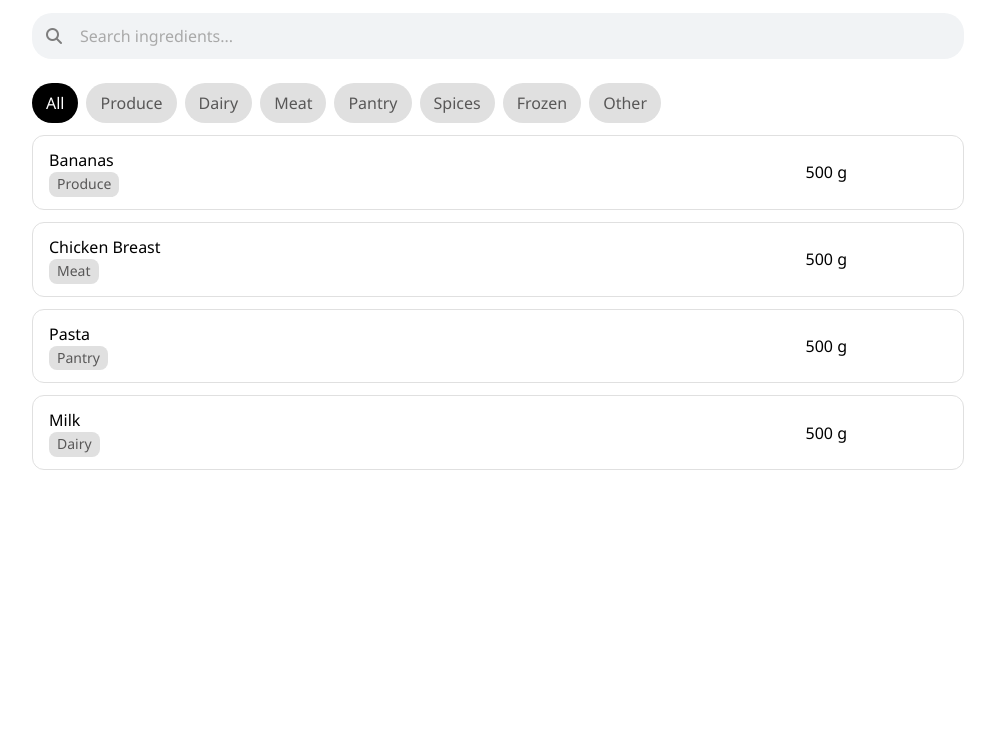
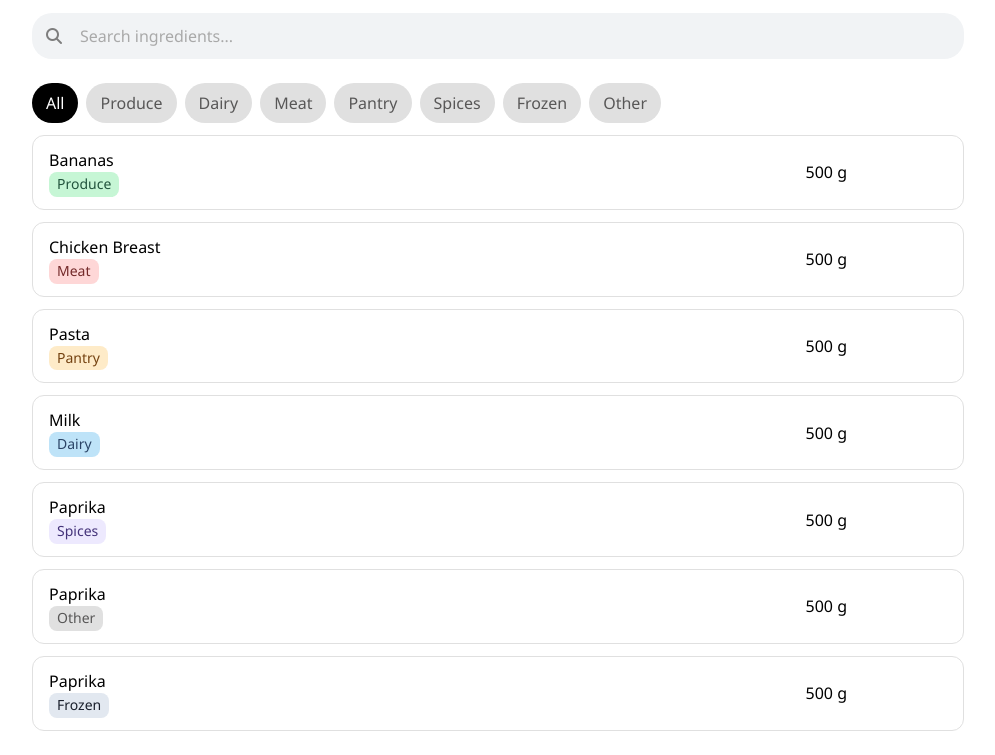
Before and after one commit to Gurehmat/PantryCheff-App, a plain HTML site: page index.html in a window 1280 px wide. Shown: the part 129-884 px from the top of the page, without its empty margins (142-1137 px from the left). Before the commit the page ends 800 px from the top, so only its background shows below. Drawn offline with Linux system fonts and the light colour scheme.

Commit message:
commit current

```diff
--- a/index.html
+++ b/index.html
@@ -111,7 +111,7 @@
               <div class="item_name">
                 Pasta
               </div>
-              <div class="item_tag item_tag--produce">
+              <div class="item_tag item_tag--pantry">
                 Pantry
               </div>
             </div>
@@ -134,8 +134,77 @@
               <div class="item_name">
                 Milk
               </div>
-              <div class="item_tag item_tag--produce">
+              <div class="item_tag item_tag--dairy">
                 Dairy
+              </div>
+            </div>
+          </div>
+          <div class="item_quantity">
+              500 g
+          </div>
+          <div class="item_actions">
+            <button class="iconbtn--actions">
+              <i class="fa-solid fa-pencil"></i>
+            </button>
+            <button class="iconbtn--actions">
+              <i class="fa-solid fa-trash"></i>
+            </button>
+          </div>
+        </div>
+        <div class="pantry_item">
+          <div class="item_left">
+            <div class="item_name-tag">
+              <div class="item_name">
+                Paprika
+              </div>
+              <div class="item_tag item_tag--spices">
+                Spices
+              </div>
+            </div>
+          </div>
+          <div class="item_quantity">
+              500 g
+          </div>
+          <div class="item_actions">
+            <button class="iconbtn--actions">
+              <i class="fa-solid fa-pencil"></i>
+            </button>
+            <button class="iconbtn--actions">
+              <i class="fa-solid fa-trash"></i>
+            </button>
+          </div>
+        </div>
+        <div class="pantry_item">
+          <div class="item_left">
+            <div class="item_name-tag">
+              <div class="item_name">
+                Paprika
+              </div>
+              <div class="item_tag item_tag--other">
+                Other
+              </div>
+            </div>
+          </div>
+          <div class="item_quantity">
+              500 g
+          </div>
+          <div class="item_actions">
+            <button class="iconbtn--actions">
+              <i class="fa-solid fa-pencil"></i>
+            </button>
+            <button class="iconbtn--actions">
+              <i class="fa-solid fa-trash"></i>
+            </button>
+          </div>
+        </div>
+        <div class="pantry_item">
+          <div class="item_left">
+            <div class="item_name-tag">
+              <div class="item_name">
+                Paprika
+              </div>
+              <div class="item_tag item_tag--frozen">
+                Frozen
               </div>
             </div>
           </div>
--- a/styles.css
+++ b/styles.css
@@ -278,3 +278,34 @@ a {
     border-radius: 8px;
     border-color: transparent;
 }
+
+
+.item_tag--produce {
+    background-color: #C6F6D5;
+    color: #22543D;
+}
+
+.item_tag--dairy {
+    background-color: #BEE3F8;
+    color: #2A4365;
+}
+
+.item_tag--meat {
+    background-color: #FED7D7;
+    color: #742A2A;
+}
+
+.item_tag--pantry{
+    background-color: #FEEBC8;
+    color: #744210;
+}
+
+.item_tag--frozen{
+    background-color: #E2E8F0;
+    color: #1A202C;
+}
+
+.item_tag--spices{
+    background-color: #EDE9FE;
+    color: #44337A;
+}
```
